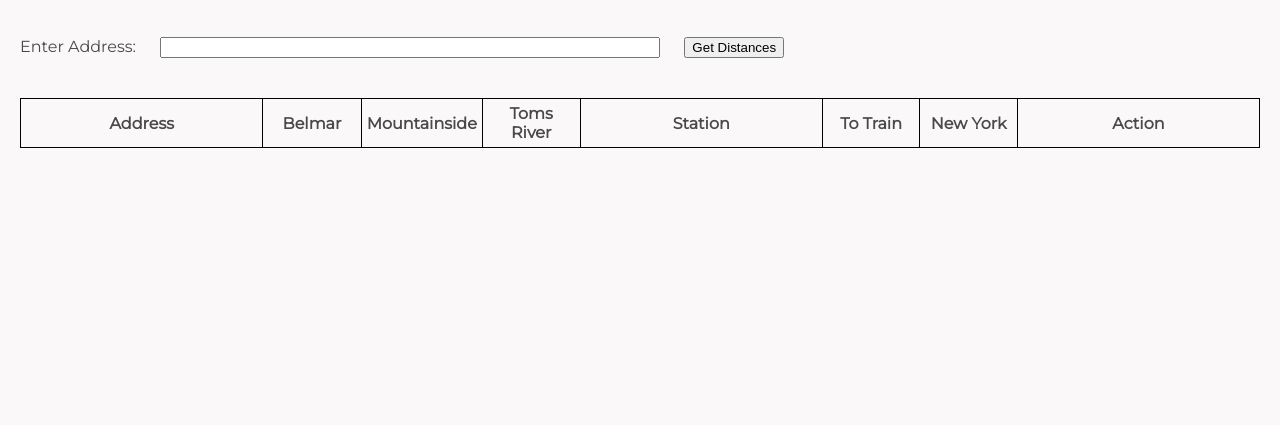
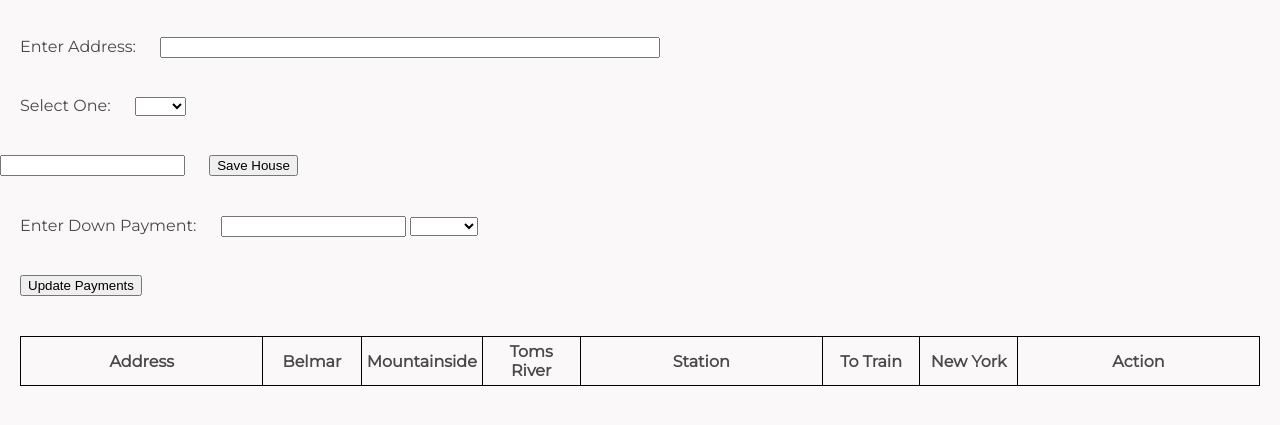
Before and after one commit to ChrisBurgdorff/housecomparer, a website: page public/index.html in a window 1280 px wide. Shown: the part 81-506 px from the top of the page. Drawn offline with nearby package versions, Linux system fonts and the light colour scheme; no server answers.

Commit message:
Add files via upload

```diff
--- a/public/index.html
+++ b/public/index.html
@@ -13,9 +13,33 @@
 		<script src="display.js"></script>
 		<div ng-controller="AppCtrl" id="houseAppDiv">
 		<h1>House Comparer</h1>
-			<p class="label">Enter Address:</p>
-			<input id="add" type="text" ng-model="addressToAdd"></input>
-			<button id="fetch" ng-click="getInfo()">Get Distances</button>
+			<div class="leftForm">
+				<p class="label">Enter Address:</p>
+				<input id="add" type="text" ng-model="addressToAdd"></input>
+
+				<br>
+				<p class="label">Select One:</p>
+				<select ng-model="rentBuy" ng-change="selectRentBuy()">
+					<option value="rent" selected>Rent</option>
+					<option value="buy">Buy</option>
+				</select>
+				<br>
+				<p class="label" ng-show="renting">Enter Rent:</p>
+				<p class="label" ng-show="buying">Enter Home Price:</p>
+				<input id="price" class="money" ng-model="price"></input>
+				<button id="fetch" ng-click="getInfo()">Save House</button>
+			</div>
+			<div class="rightForm">
+				<p class="label">Enter Down Payment:</p>
+				<input id="down" class="money" ng-model="downPayment"></input>
+				<select ng-model="dollarsPercent" ng-change="selectRentBuy()">
+					<option value="dollars" selected>Dollars</option>
+					<option value="percent">Percent</option>
+				</select>
+				<br>
+				<button id="downPaymentButton" ng-click="updateDown()">Update Payments</button>
+			</div>
+			<div class="clearFix"></div>
 		<table id="results">
             <tbody>
                 <tr>
```
